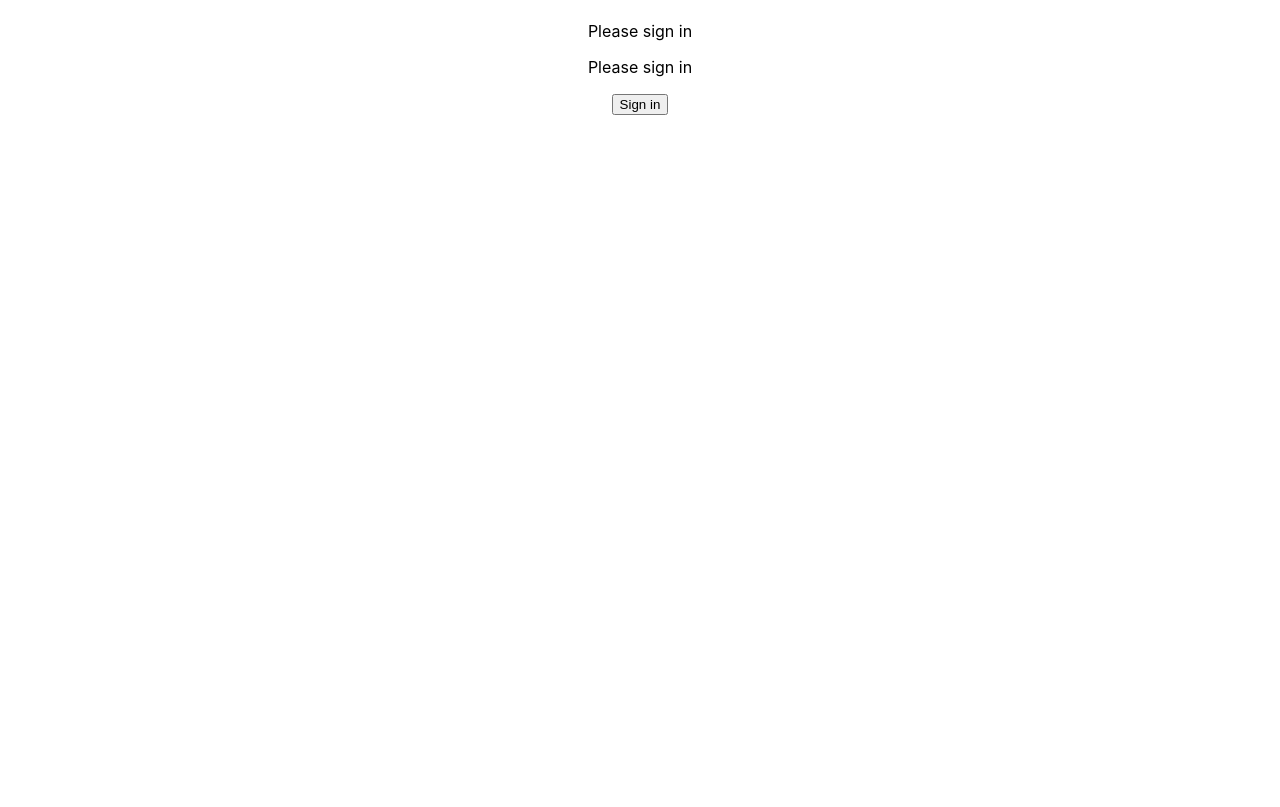
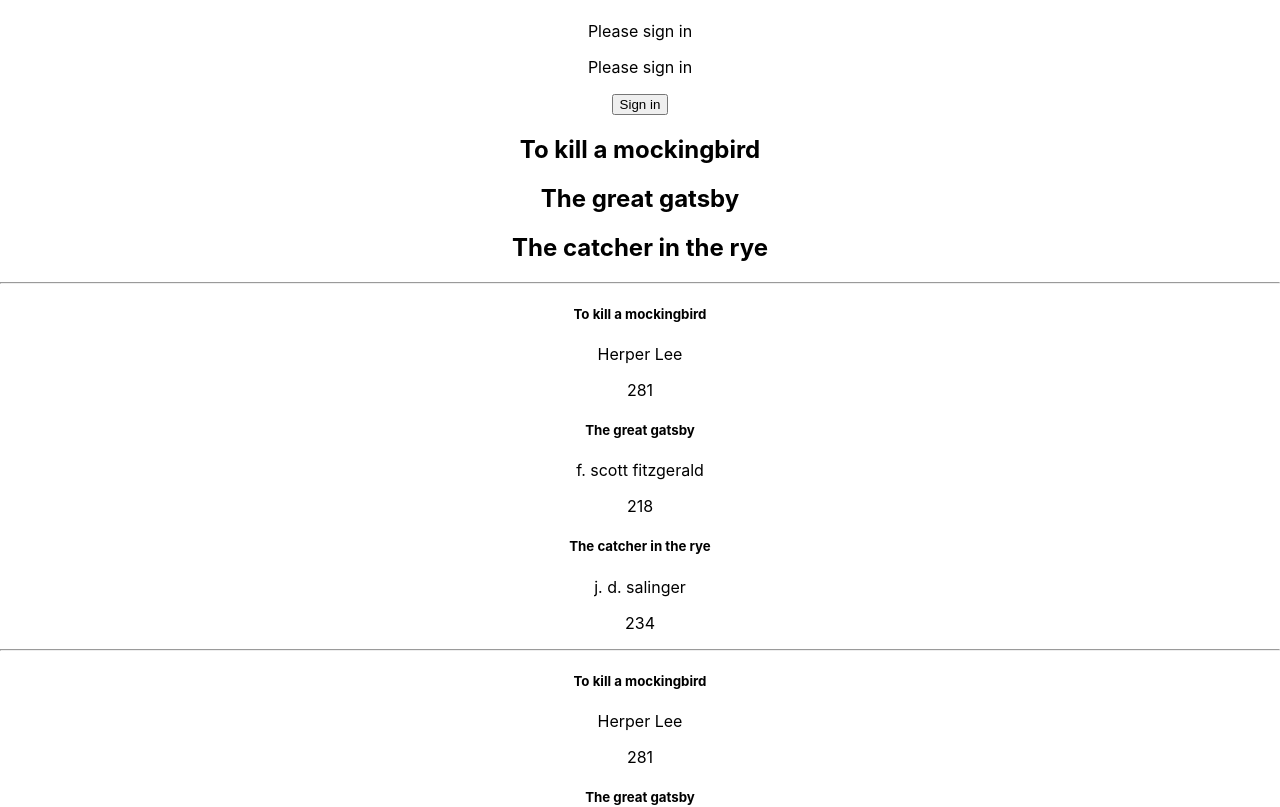
Before and after one commit to MustafaSahinci/learn-react, a React (Create React App) app in the folder my-app/: page / in a window 1280 px wide. Shown: the part 620-1427 px from the top of the page. Before the commit the page ends 800 px from the top, so only its background shows below. Built offline with nearby package versions, Linux system fonts and the light colour scheme.

Commit message:
learnign ract

```diff
--- a/my-app/src/App.js
+++ b/my-app/src/App.js
@@ -8,6 +8,7 @@
 import ConditionalRenderingClass from './components/ConditionalRenderingClass';
 import NestingComponents from './components/NestingComponents';
 import MethodsAsPropsParent from './components/MethodsAsPropsParent';
+import RenderingList from './components/RenderingList';
 
 function App() {
   return (
@@ -21,6 +22,7 @@
         <ConditionalRenderingClass />
         <NestingComponents />
         <MethodsAsPropsParent />
+        <RenderingList />
     </div>
   );
 }
--- /dev/null
+++ b/my-app/src/components/Book.js
@@ -0,0 +1,16 @@
+import React from 'react'
+
+function Book(props) {
+  const book = props.book
+  return (
+    <div>
+        <div>
+            <h5>{book.title}</h5>
+            <p>{book.author}</p>
+            <p>{book.pages}</p>
+        </div>
+    </div>
+  )
+}
+
+export default Book
--- /dev/null
+++ b/my-app/src/components/RenderingList.js
@@ -0,0 +1,53 @@
+import React from 'react'
+import Book from './Book'
+
+function RenderingList() {
+  const bookList = [
+    "To kill a mockingbird",
+    "The great gatsby",
+    "The catcher in the rye"
+  ]
+
+  const books = [
+    {
+        title: "To kill a mockingbird",
+        author: "Herper Lee",
+        pages: 281
+    },
+    {
+        title: "The great gatsby",
+        author: "f. scott fitzgerald",
+        pages: 218
+    },
+    {
+        title: "The catcher in the rye",
+        author: "j. d. salinger",
+        pages: 234
+    },
+  ]
+  return (
+    <div>
+        {bookList.map(book => {
+            return <h2 key={book}>{book}</h2>
+        })}
+        <hr/>
+        {books.map(book => {
+            return (
+                <div key={book.title}>
+                    <h5>{book.title}</h5>
+                    <p>{book.author}</p>
+                    <p>{book.pages}</p>
+                </div>
+            )
+        })}
+        <hr/>
+        {
+            books.map(book =>{
+                return <Book key={book.title} book={book}/>
+            })
+        }
+    </div>
+  )
+}
+
+export default RenderingList
```
